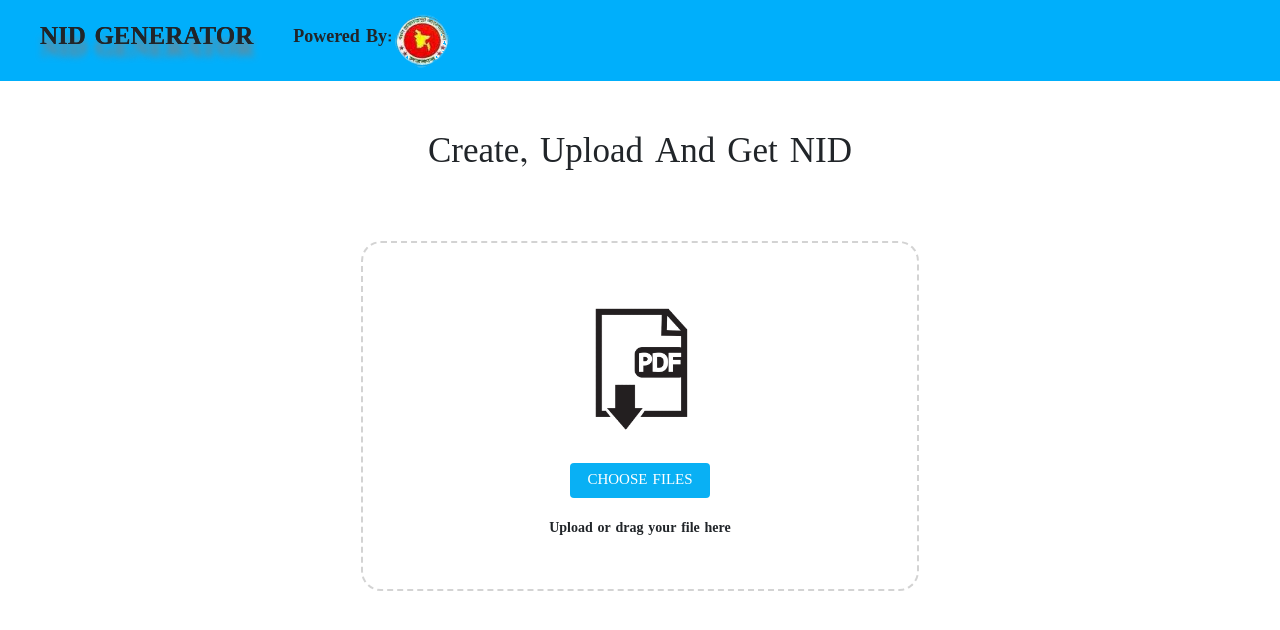
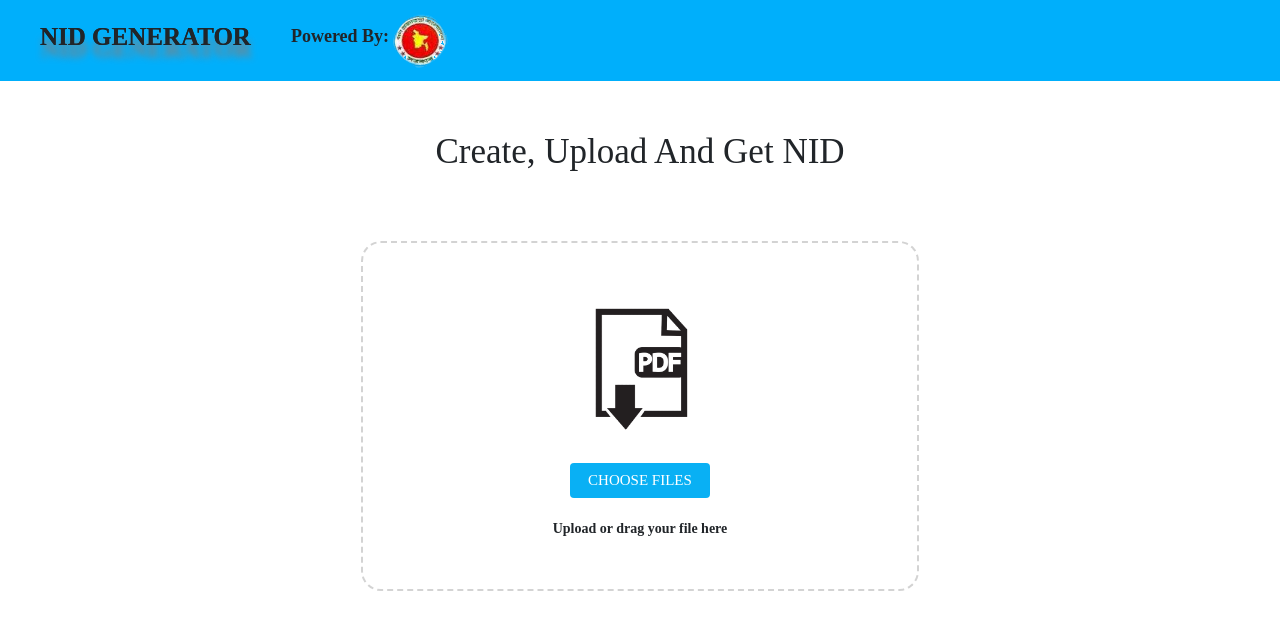
Before and after one commit to uzma-nazim/NID-card-generator, a website: page View/NIC/index.html in a window 1280 px wide. Drawn offline with nearby package versions, Linux system fonts and the light colour scheme.

Commit message:
font-replace

```diff
--- a/Controllar/pdfuploader.mjs
+++ b/Controllar/pdfuploader.mjs
@@ -1,9 +1,12 @@
 import { createRequire } from "module";
 const require = createRequire(import.meta.url);
+
 const fs = require("fs")
 const path = require("path");
 const pdfParser = require("pdf-parse")
 import { exportImages } from 'pdf-export-images'
+
+
 
 
 const pdfuploader = (req, res) => {
--- a/View/NIC/js/app.js
+++ b/View/NIC/js/app.js
@@ -28,6 +28,7 @@ const fileUpload = (e) => {
   })
     .then((response) => response.json())
     .then((res) => {
+      console.log( res.data.text);
 
       uploadbtn.innerHTML = " CHOOSE FILES";
       nicwrapper.style.display = "flex";
@@ -145,7 +146,7 @@ const barCode = englishName +dateOfBirth +NationalId
       height: 45,
       displayValue: false
     });
-    console.log(barCode);
+
     })
     .catch((err) => {
       alert("Error ")
--- a/View/NIC/style.css
+++ b/View/NIC/style.css
@@ -1,7 +1,7 @@
 
 @font-face {
     font-family: bangla;
-    src: url(./font/Bangla.ttf);
+    src: url(./font/Nikosh.ttf);
 }
 *{
     padding: 0px;
--- a/package.json
+++ b/package.json
@@ -11,11 +11,9 @@
   "author": "",
   "license": "ISC",
   "dependencies": {
-
     "express": "^4.18.2",
     "multer": "^1.4.5-lts.1",
     "pdf-export-images": "^1.0.9",
-
     "pdf-parse": "^1.1.1"
   }
 }
```
Also changed, not shown: View/NIC/font/Nikosh.ttf (added), View/NIC/pdfimages/img_p0_1.png, View/NIC/pdfimages/img_p0_2.png, 1 other file.
